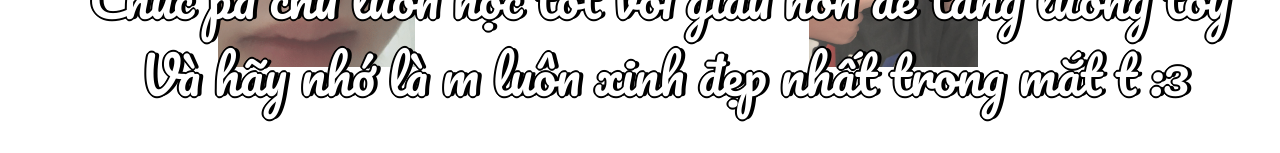
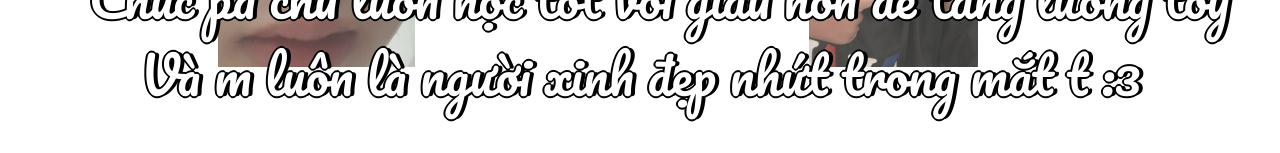
Before and after one commit to baolong3004/baolong3004.github.io, a plain HTML site: page index.html in a window 1280 px wide. Shown: the part 438-591 px from the top of the page. Drawn offline with Linux system fonts and the light colour scheme; grey boxes are pictures that could not be loaded; a web font is replaced by a local one.

Commit message:
Update index.html

```diff
--- a/index.html
+++ b/index.html
@@ -40,7 +40,7 @@ supportsCssVars() || alert("Please view this demo in a modern browser that suppo
 				</h2>
 				<h2 class="content__title no-select">
 					<span class="content__title-sub">Chúc pà chủ luôn học tốt với giàu hơn để tăng lương toy</span>
-					<span class="content__title-sub">&emsp;Và hãy nhớ là m luôn xinh đẹp nhất trong mắt t :3</span>
+					<span class="content__title-sub">&emsp;Và m luôn là người xinh đẹp nhứt trong mắt t :3</span>
 				</h2>
 			</div>
 		</main>
```
